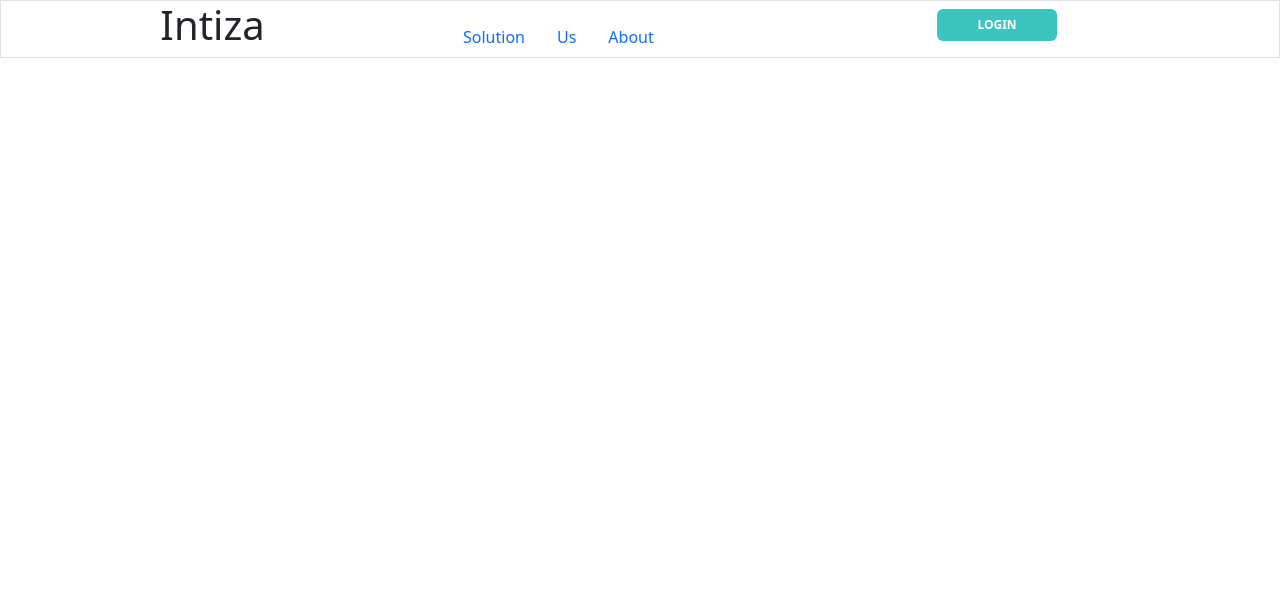
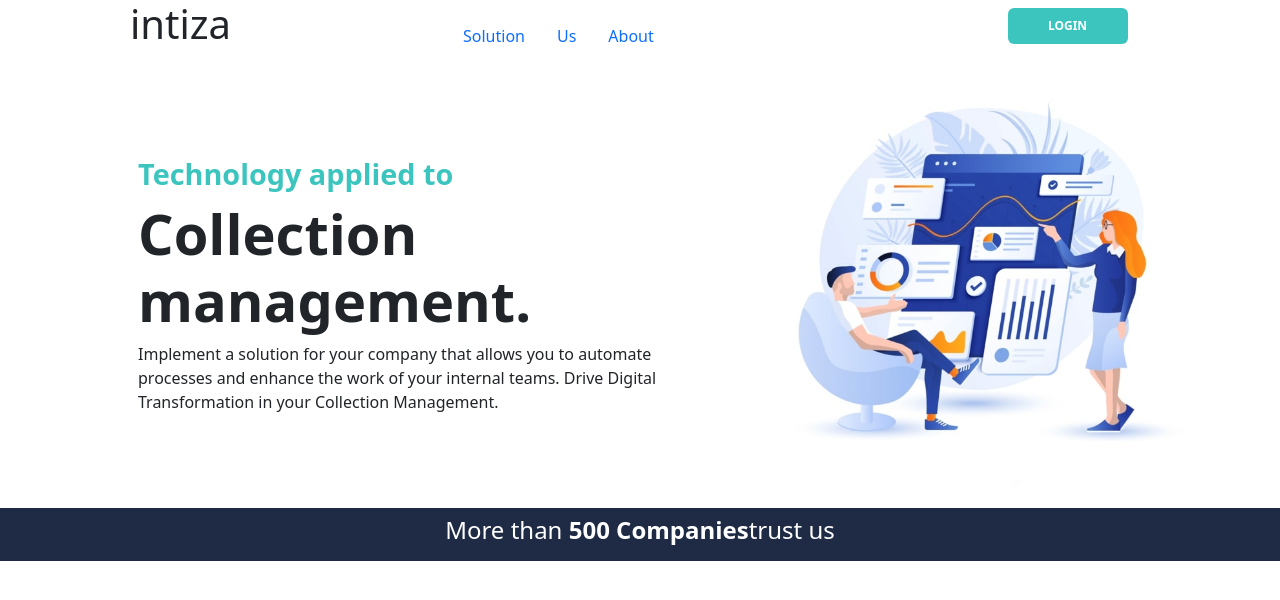
Before and after one commit to Taqikhan99/IntizaCloneWeb, a plain HTML site: page index.html in a window 1280 px wide. Drawn offline with nearby package versions, Linux system fonts and the light colour scheme.

Commit message:
added hero section

```diff
--- a/index.html
+++ b/index.html
@@ -10,11 +10,11 @@
 <body>
 
 <!-- Top section -->
-<div class="navbarSection  border">
+<div class="navbarSection  ">
     <div class="container ">
         <div class="row">
     <div class="navSection col-md-3">
-        <h1 class="text-center">Intiza</h1>
+        <h1 class="ms-5">intiza</h1>
     </div>
     <div class="navSection col-md-6">
         <ul class="d-flex justify-content-start ms-5
@@ -24,8 +24,8 @@
             <li class="mx-3 mb-2"><a href="">About</a></li>
         </ul>
     </div>
-    <div class="navSection col-md-3">
-        <button class="btn btnlogin mt-2">LOGIN</button>
+    <div class="navSection col-md-3 text-center">
+        <button class="btn btnlogin mt-2 p-2 ">LOGIN</button>
     </div>
 </div>
 </div>
@@ -34,9 +34,21 @@
 
 <!-- ------------------- -->
 <!-- Hero Section -->
+<div class="container herosec ">
 
+    <div class="IntroHead ms-5 w-50 mt-5 p-2">
+        <h3 class="mainhead2">Technology applied to</h3>
+        <h1 class="mainhead1">Collection management.</h1>
+        <p>Implement a solution for your company that allows you to automate processes and enhance the work of your internal teams. Drive Digital Transformation in your Collection Management.</p>
+    </div>
 
+</div>
 
+<!-- ------------------------ -->
+
+<div class="text-center p-2" style="background-color: #1F2B45;">
+    <h4 class="text-white">More than <strong>500 Companies</strong>trust us </h4>
+</div>
 
 <script src="	https://cdn.jsdelivr.net/npm/bootstrap@5.2.3/dist/js/bootstrap.bundle.min.js"></script>
 </body>
--- a/styles.css
+++ b/styles.css
@@ -16,3 +16,20 @@
     background-color: #1F2B45;
 
 }
+.mainhead1{
+    font-size: 3.5rem;
+    font-weight: bold;
+}
+.mainhead2{
+    color:#3CC5BE;
+    font-size: 1.8rem;
+    font-weight: 600;
+}
+.herosec{
+    background-image: url('./images/heroBack.jpg');
+    background-size: contain;
+    background-repeat: no-repeat;
+    background-position: center right;
+    padding-bottom: 70px;
+    padding-top: 45px;
+}
```
